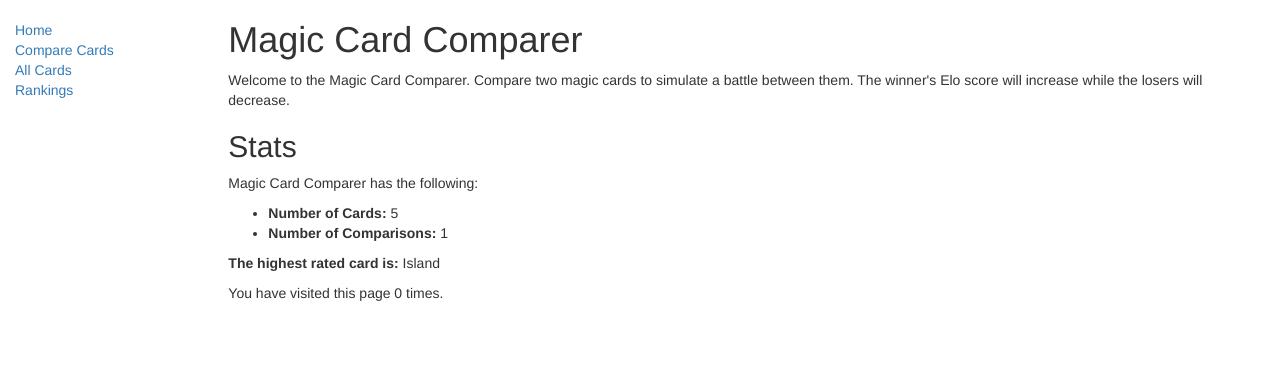
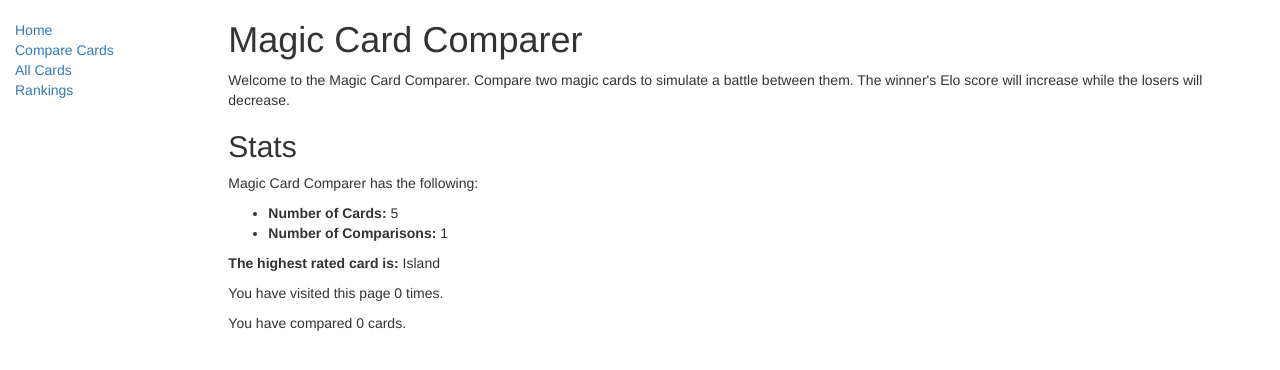
Before and after one commit to jrspicola/magic_card_elo, a Django app: page /mtg_compare/ in a window 1280 px wide. Shown: the top 370 px of the page. Run offline with Django 3.2, Linux system fonts and the light colour scheme; data comes from the database, SQL or seed files in the repository; both versions use the stored data as it was after the commit; some libraries are stand-ins or nearby versions.

Commit message:
Added the compare counting for the user session data

```diff
--- a/magic_elo_site/mtg_compare/templates/index.html
+++ b/magic_elo_site/mtg_compare/templates/index.html
@@ -18,5 +18,6 @@
     <p></p>
 
     <p>You have visited this page {{ num_visits }} {% if num_visits == 1 %}time{% else %}times{% endif %}.</p>
+    <p>You have compared {{ num_compares }} {% if num_compares == 1 %}card{% else %}cards{% endif %}.</p>
 
 {% endblock %}
--- a/magic_elo_site/mtg_compare/views.py
+++ b/magic_elo_site/mtg_compare/views.py
@@ -31,10 +31,11 @@ def index(request):
         right_card = None
 
     # number of visits to this view, as counted in the session variable
-    #TODO: Add for the number of card comparisons
     num_visits = request.session.get('num_visits', 0)
     request.session['num_visits'] = num_visits + 1
 
+    # number of compares, as counted in the session variable and incremented in the CompareCards view
+    num_compares = request.session.get('num_compares', 0)
 
     return render(
         request,
@@ -45,6 +46,7 @@ def index(request):
                  'left_card': left_card,
                  'right_card': right_card,
                  'num_visits': num_visits,
+                 'num_compares': num_compares,
                  },
     )
 
@@ -53,6 +55,7 @@ def CompareCards(request):
         form = CompareCardsForm(request.POST, post_flag=True)
         if form.is_valid():
             print(form.cleaned_data['cards_to_compare'])
+            request.session['num_compares'] = request.session.get('num_compares', 0) + 1
             return HttpResponseRedirect(reverse('comparecards'))
         else:
             print(form.errors.as_text())
```
Also changed, not shown: magic_elo_site/db.sqlite3.
